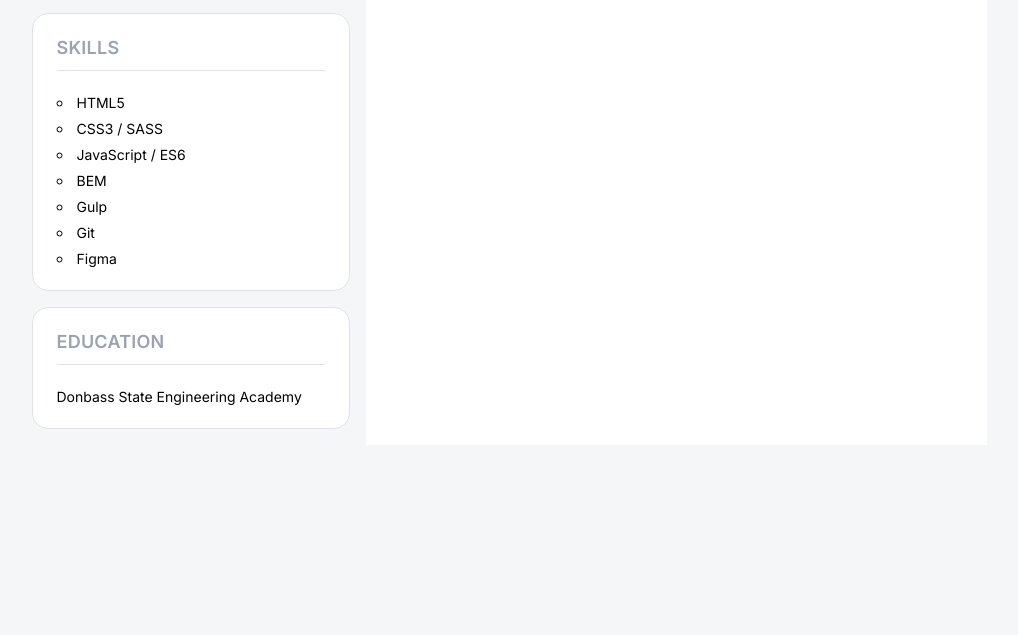
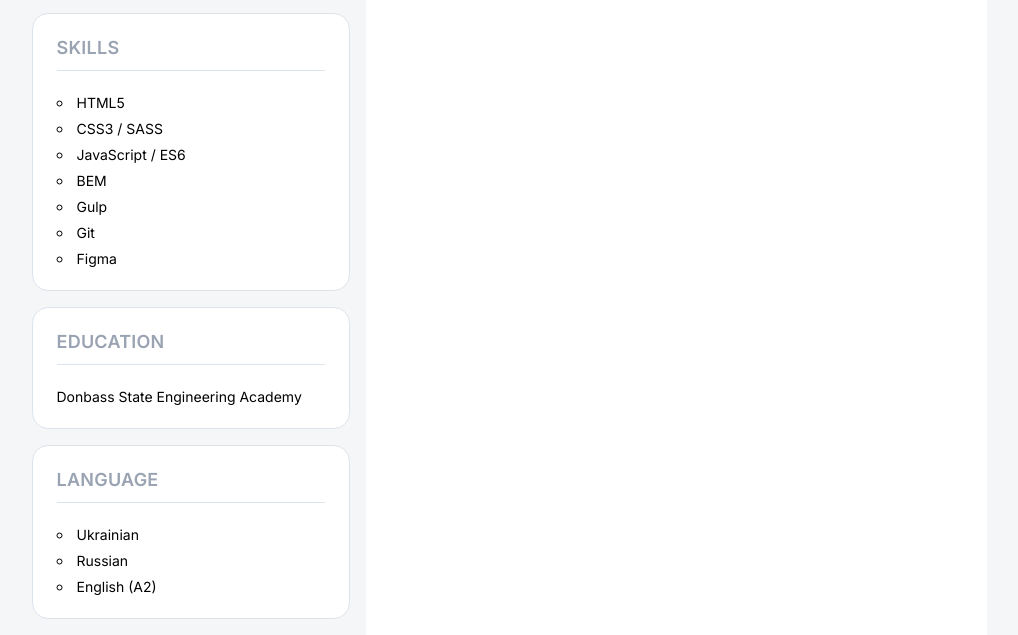
Before and after one commit to SunR1se14/rsschool-cv, a plain HTML site: page index.html in a window 1280 px wide. Shown: the part 458-1093 px from the top of the page, without its empty margins (131-1149 px from the left). Before the commit the page ends 903 px from the top, so only its background shows below. Drawn offline with Linux system fonts and the light colour scheme; files whose address does not match are found by name.

Commit message:
feat: add section language and styles

```diff
--- a/css/style.css
+++ b/css/style.css
@@ -113,16 +113,16 @@ li {
     flex: 1 0 65%;
 }
 
-.contacts, .skills, .education {
+.contacts, .skills, .education, .language {
     padding: 24px;
     margin-bottom: 16px;
 }
 
-.contacts__title, .skills__title, .education__title {
+.contacts__title, .skills__title, .education__title, .language__title {
     margin-bottom: 25px;
 }
 
-.contacts__list {
+.contacts__list, .language__list {
     display: flex;
     flex-direction: column;
     gap: 12px;
@@ -148,7 +148,7 @@ li {
     gap: 12px;
 }
 
-.skills__item {
+.skills__item, .language__item {
     list-style-type: circle;
     list-style-position: inside;
 }
--- a/index.html
+++ b/index.html
@@ -68,6 +68,14 @@
                             <li class="education__item">Donbass State Engineering Academy</li>
                         </ul>
                     </section>
+                    <section class="language section-border">
+                        <h3 class="language__title section__title">Language</h3>
+                        <ul class="language__list">
+                            <li class="language__item">Ukrainian</li>
+                            <li class="language__item">Russian</li>
+                            <li class="language__item">English (A2)</li>
+                        </ul>
+                    </section>
                 </div>
                 <div class="main__content"></div>
             </div>
```
